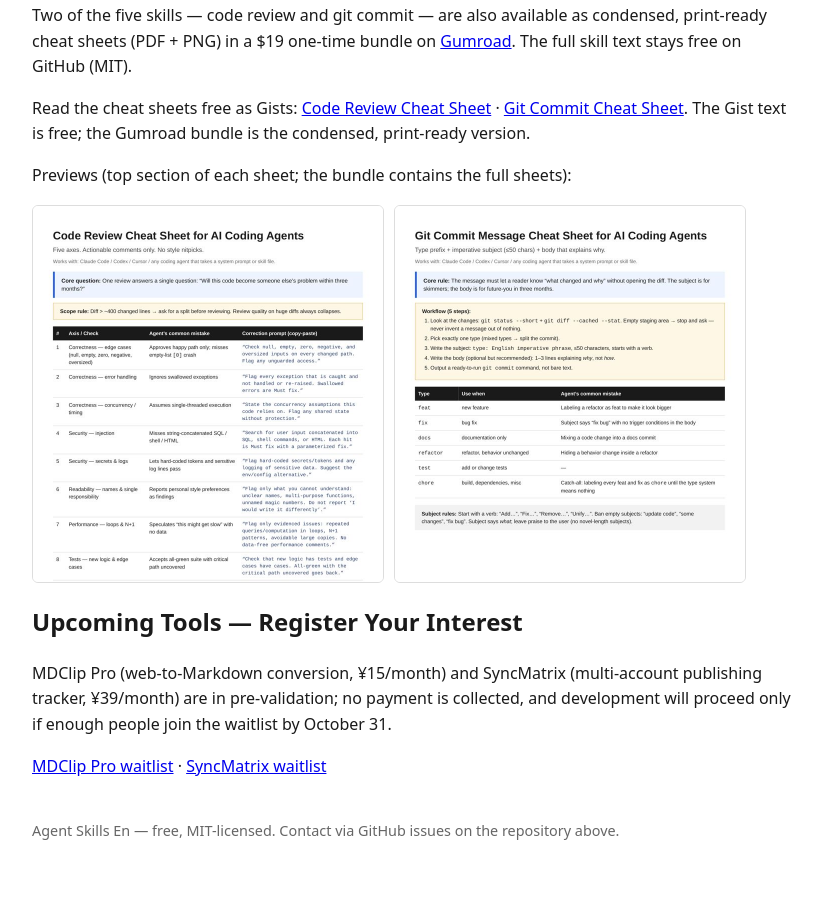
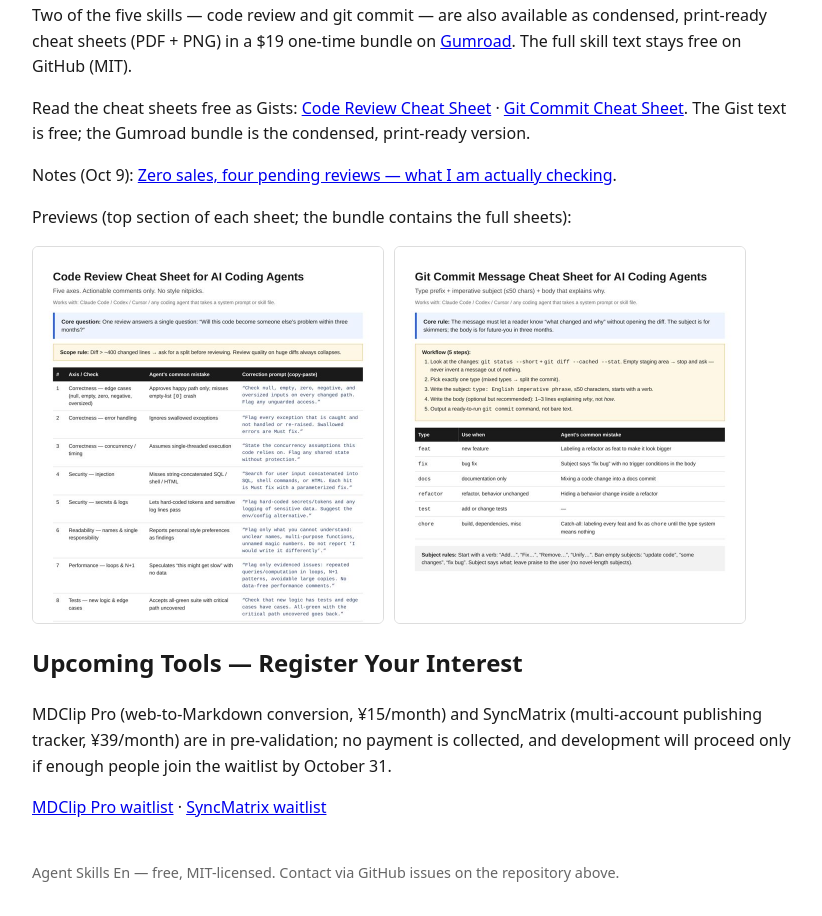
Before and after one commit to alapha888/agent-skills-en-site, a plain HTML site: page index.html in a window 1280 px wide. Shown: the part 1068-1984 px from the top of the page, without its empty margins (228-1050 px from the left). Before the commit the page ends 1942 px from the top, so only its background shows below. Drawn offline with Linux system fonts and the light colour scheme.

Commit message:
Add Oct 9 notes Gist link to cheat sheets section

```diff
--- a/index.html
+++ b/index.html
@@ -45,6 +45,7 @@
 <h2>Printable cheat sheets</h2>
 <p>Two of the five skills — code review and git commit — are also available as condensed, print-ready cheat sheets (PDF + PNG) in a $19 one-time bundle on <a href="https://alapha888.gumroad.com/l/zjayxe">Gumroad</a>. The full skill text stays free on GitHub (MIT).</p>
 <p>Read the cheat sheets free as Gists: <a href="https://gist.github.com/alapha888/ce9aa4518cad1be64bc260d1bf016253">Code Review Cheat Sheet</a> · <a href="https://gist.github.com/alapha888/baf72cab251bdc8210bde628aba6746f">Git Commit Cheat Sheet</a>. The Gist text is free; the Gumroad bundle is the condensed, print-ready version.</p>
+<p>Notes (Oct 9): <a href="https://gist.github.com/alapha888/052820f34eb945da08e3788455d4f1aa">Zero sales, four pending reviews — what I am actually checking</a>.</p>
 <p>Previews (top section of each sheet; the bundle contains the full sheets):</p>
 <p><a href="https://alapha888.gumroad.com/l/zjayxe"><img src="preview-code-review.jpg" alt="Preview of the code review cheat sheet" width="350" loading="lazy" style="border:1px solid #ddd;border-radius:6px;vertical-align:top;margin-right:10px"></a><a href="https://alapha888.gumroad.com/l/zjayxe"><img src="preview-git-commit.jpg" alt="Preview of the git commit cheat sheet" width="350" loading="lazy" style="border:1px solid #ddd;border-radius:6px;vertical-align:top"></a></p>
 <h2>Upcoming Tools — Register Your Interest</h2>
```
